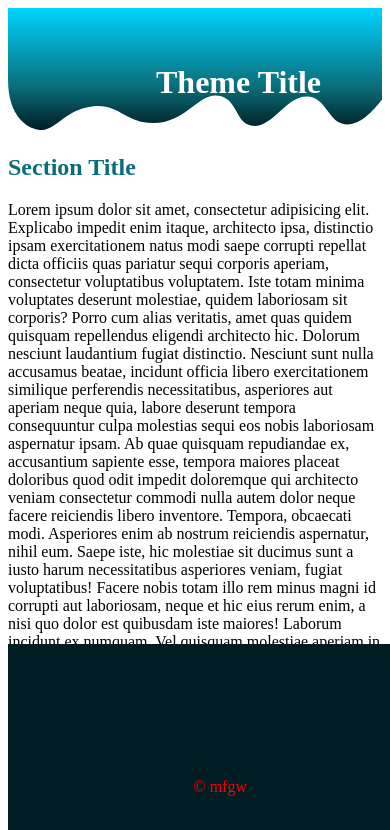
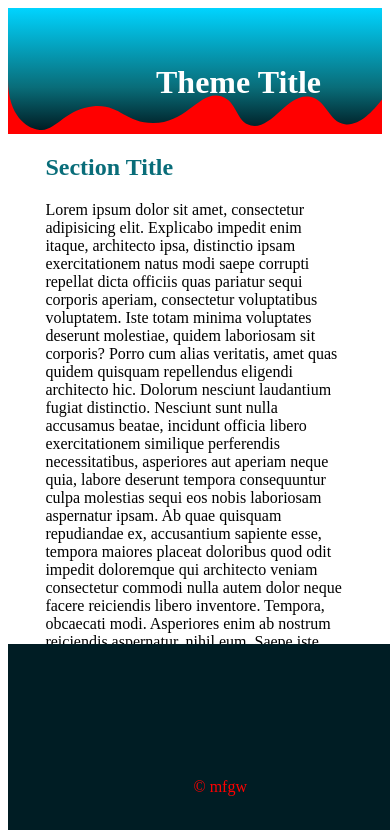
Before and after one commit to ShinTakuson/Mobile-Friendly-Practice, a plain HTML site: page index.html in a window 390 px wide. Shown: the top 830 px of the page. Drawn offline with Linux system fonts and the light colour scheme.

Commit message:
added breakpoints for Media queries at 480 768 and 1024 px

```diff
--- a/css/styles.css
+++ b/css/styles.css
@@ -21,7 +21,7 @@ left: 40%;
   position: absolute;
   z-index: 2;
 }
-.testdelete
+
 .content {
   position: static;
   max-width: 80%;
@@ -58,3 +58,18 @@ footer>p{color: red;
   left: 45%;
 
 }
+@media screen and (max-width: 480px){
+  header{  background-color: yellow;
+
+  }
+}
+@media screen and (max-width: 768px){
+  header{  background-color: blue;
+
+  }
+}
+@media screen and (max-width: 1024px){
+  header{  background-color: red;
+
+  }
+}
```
